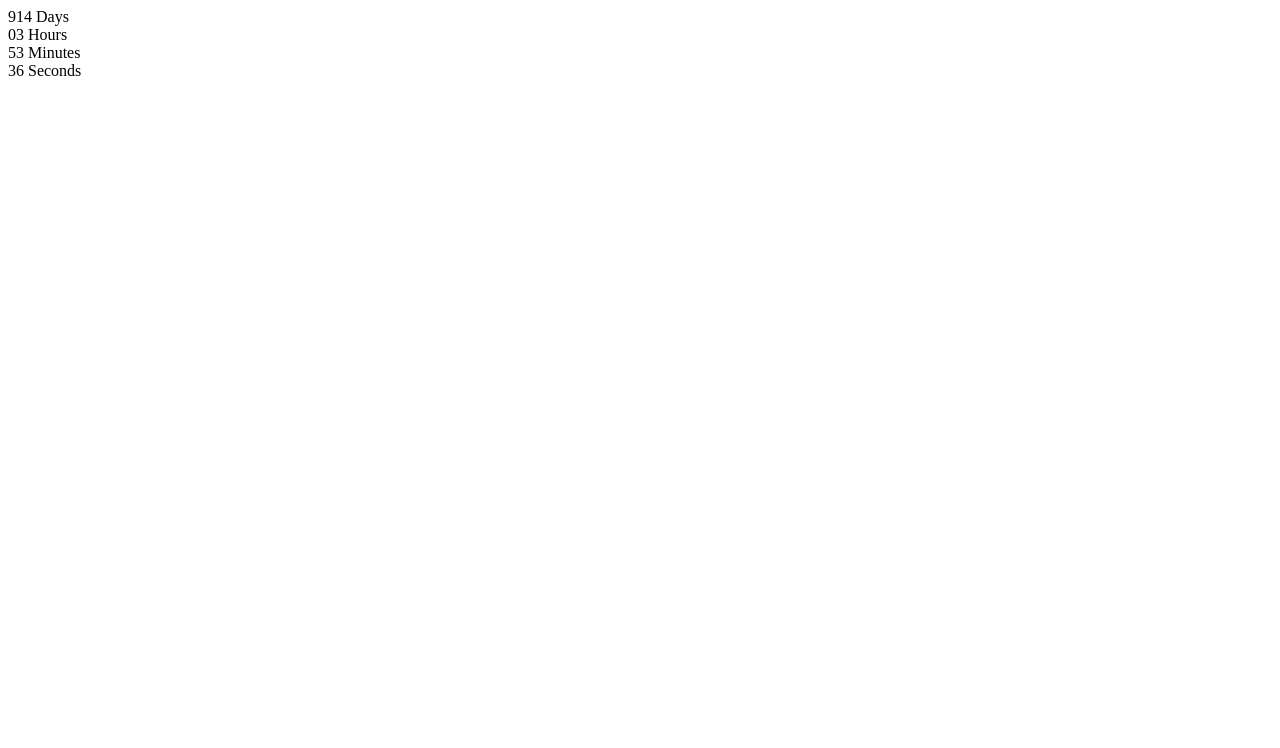
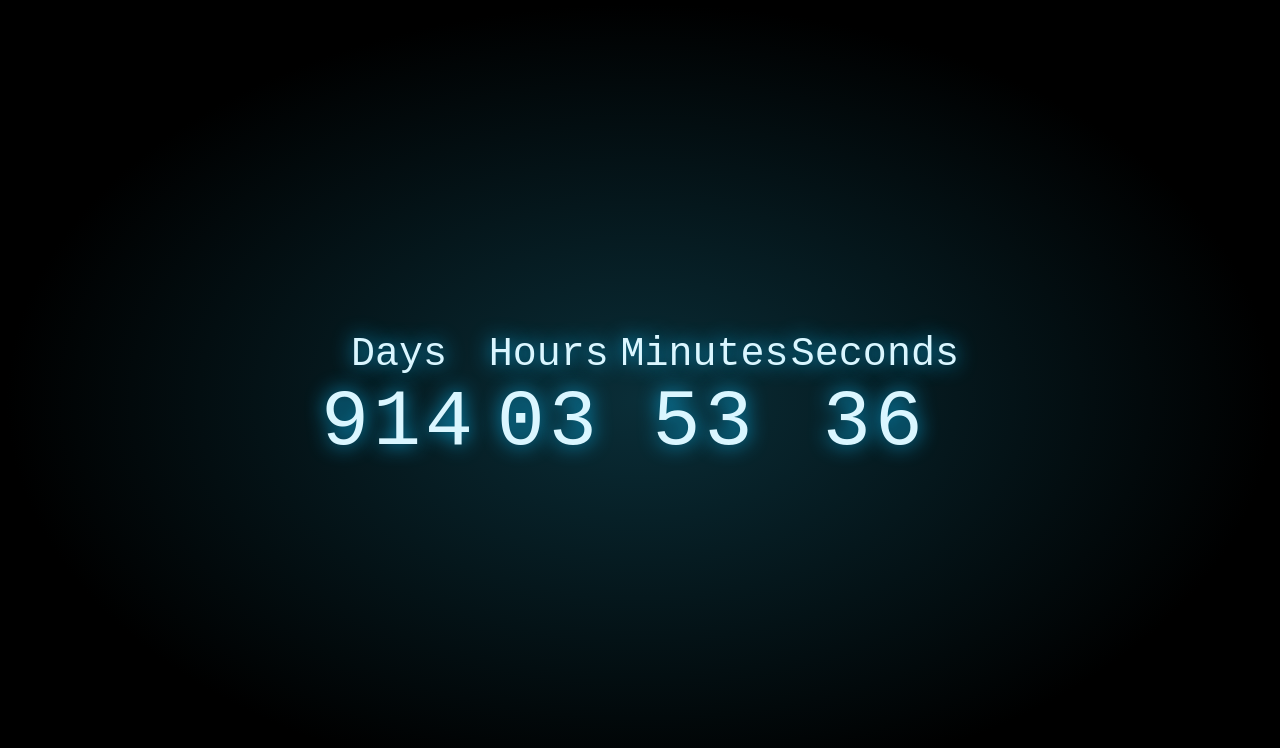
Before and after one commit to a-malyas/goit-js-hw-11-timer, a plain HTML site: page index.html in a window 1280 px wide. Drawn offline with Linux system fonts and the light colour scheme.

Commit message:
Добавляет стили

```diff
--- a/index.html
+++ b/index.html
@@ -5,27 +5,28 @@
     <meta http-equiv="X-UA-Compatible" content="IE=edge">
     <meta name="viewport" content="width=device-width, initial-scale=1.0">
     <title>Document</title>
+    <link rel="stylesheet" href="./style.css">
 </head>
 <body>
-    <div class="timer" id="timer-1">
+    <div class="timer countdown" id="timer-1">
         <div class="field">
+            <span class="label">Days</span>
             <span class="value" data-value="days">11</span>
-            <span class="label">Days</span>
         </div>
 
         <div class="field">
+            <span class="label">Hours</span>
             <span class="value" data-value="hours">11</span>
-            <span class="label">Hours</span>
         </div>
 
         <div class="field">
+            <span class="label">Minutes</span>
             <span class="value" data-value="mins">11</span>
-            <span class="label">Minutes</span>
         </div>
 
         <div class="field">
+            <span class="label">Seconds</span>
             <span class="value" data-value="secs">11</span>
-            <span class="label">Seconds</span>
         </div>
     </div>
     <script src="./timer.js"></script>
--- /dev/null
+++ b/style.css
@@ -0,0 +1,32 @@
+html,
+body {
+  height: 100%;
+}
+
+body {
+  background: #0f3854;
+  background: radial-gradient(ellipse at center, #0a2e38 0%, #000000 70%);
+  background-size: 100%;
+}
+
+.value {
+  letter-spacing: 0.05em;
+  font-size: 80px;
+  padding: 5px 0;
+}
+
+.label {
+  font-size: 40px;
+  padding: 5px 0;
+}
+.countdown {
+  font-family: "Share Tech Mono", monospace;
+  display: flex;
+  text-align: center;
+  position: absolute;
+  left: 50%;
+  top: 50%;
+  transform: translate(-50%, -50%);
+  color: #daf6ff;
+  text-shadow: 0 0 20px rgba(10, 175, 230, 1), 0 0 20px rgba(10, 175, 230, 0);
+}
```
